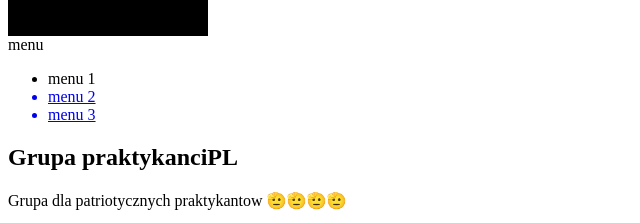
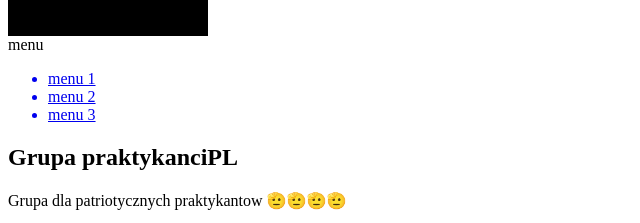
Before and after one commit to dariuszzz/tellonym-clone, a plain HTML site: page index.html in a window 1280 px wide. Shown: the part 399-622 px from the top of the page, 0-640 px from the left. Drawn offline with Linux system fonts and the light colour scheme.

Commit message:
gref -> href
😅😅

```diff
--- a/index.html
+++ b/index.html
@@ -18,7 +18,7 @@
         <nav>
             menu
             <ul>
-                <a gref="#"><li>menu 1</li></a>
+                <a href="#"><li>menu 1</li></a>
                 <a href="#"><li>menu 2</li></a>
                 <a href="#"><li>menu 3</li></a>
             </ul>
```
